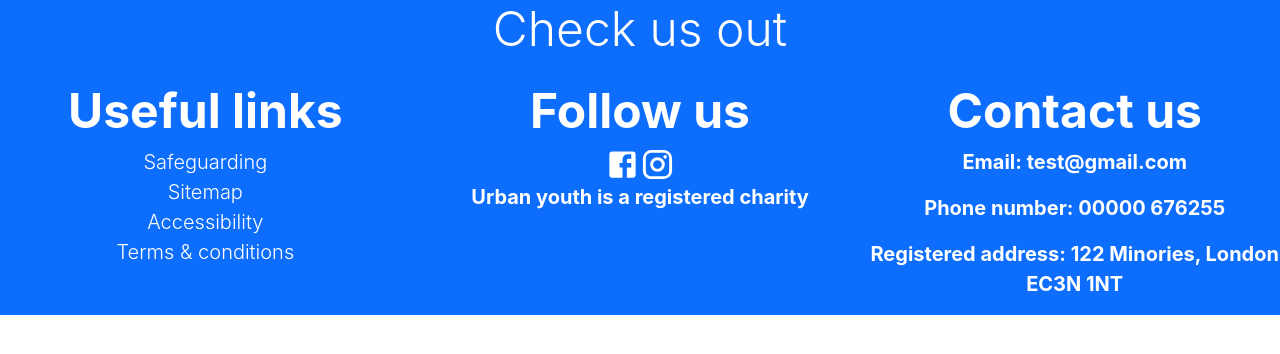
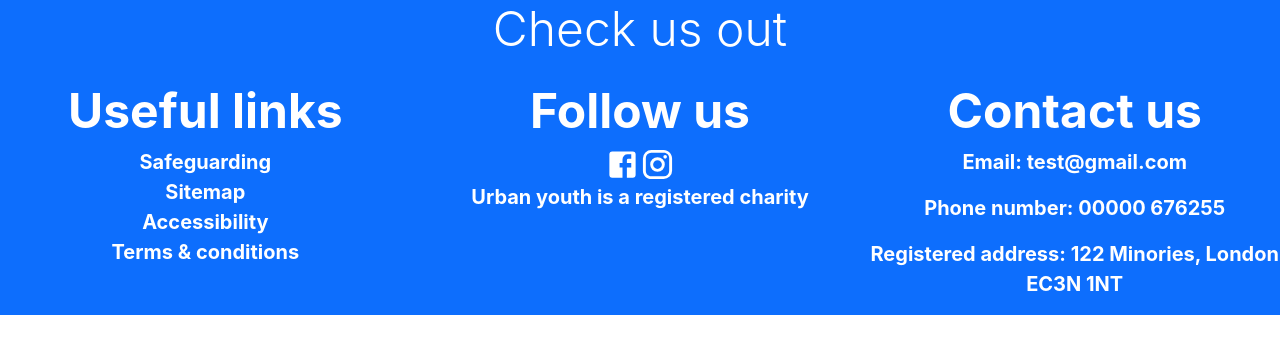
Before and after one commit to shar27/urbanyouth, a Next.js app: page /components/Footer in a window 1280 px wide. Shown: the top 354 px of the page. Built offline with nearby package versions, Linux system fonts and the light colour scheme.

Commit message:
new links

```diff
--- a/pages/components/Footer.js
+++ b/pages/components/Footer.js
@@ -15,16 +15,16 @@ function ResultsBanner() {
       <h3 className="display-5 fw-bold">Useful links</h3>
             <ul className="list-unstyled lead">
             <Link href="/">
-          <li className="text-decoration-none">Safeguarding</li>
+          <li className="text-decoration-none fw-bold">Safeguarding</li>
           </Link>
           <Link href="/">
-          <li className="text-decoration-none">Sitemap</li>
+          <li className="text-decoration-none fw-bold">Sitemap</li>
           </Link>
           <Link href="/">
-          <li className="text-decoration-none">Accessibility</li>
+          <li className="text-decoration-none fw-bold">Accessibility</li>
           </Link>
           <Link href="/">
-          <li className="text-decoration-none">Terms & conditions</li>
+          <li className="text-decoration-none fw-bold">Terms & conditions</li>
           </Link>
       </ul>
     </div>
```
